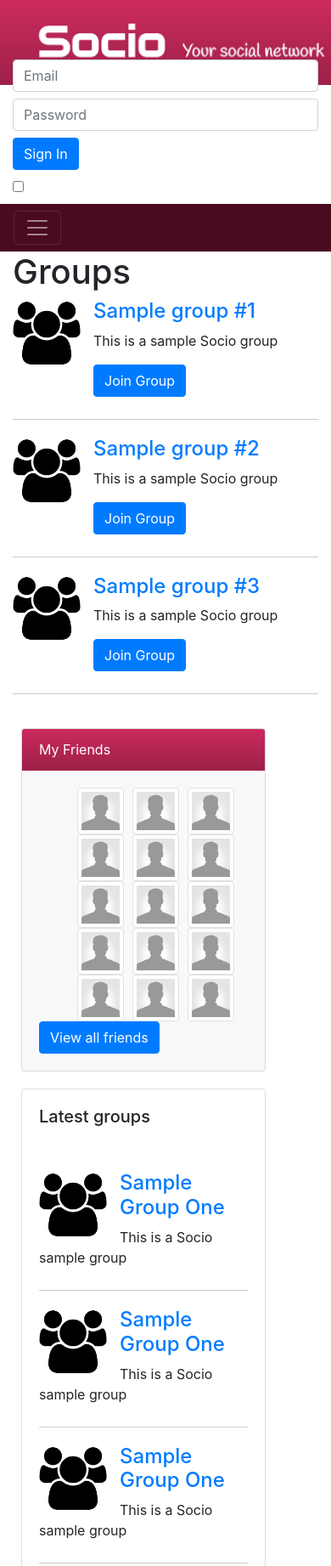
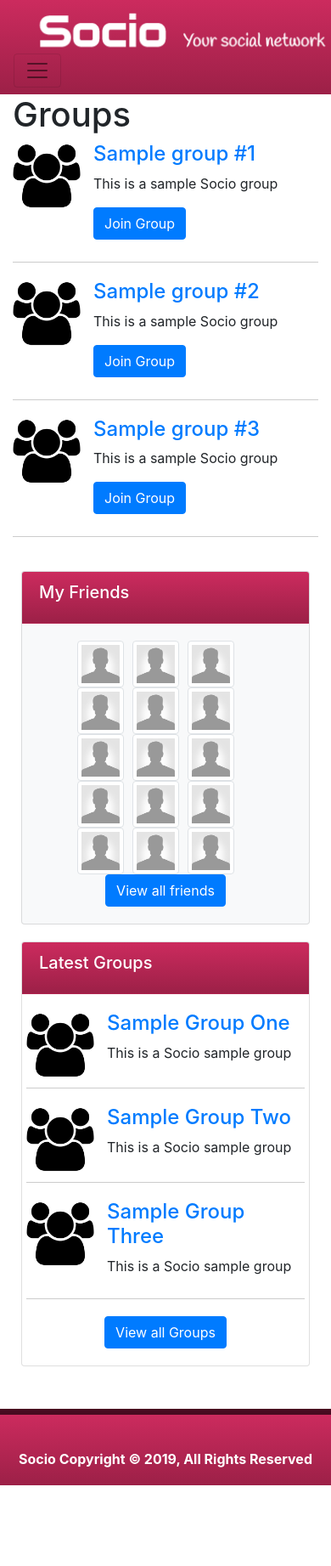
Before and after one commit to Ajas757/Socio, a website: page groups.html in a window 390 px wide. Shown: the top 1843 px of the page at 85% size. After the commit the page ends 1748 px from the top, so only its background shows below. Drawn offline with Linux system fonts and the light colour scheme.

Commit message:
0.1. updating with mobile-first approach

```diff
--- a/groups.html
+++ b/groups.html
@@ -23,60 +23,22 @@
   </head>
 
   <body>
-    <header>
-      <div class="container">
-        <img src="img/logo.png" alt="logo" />
-        <form class="form-inline">
-          <label class="sr-only">Email</label>
-          <input
-            type="text"
-            class="form-control mb-2 mr-sm-2"
-            id="inlineFormInputName2"
-            placeholder="Email"
-          />
-          <label class="sr-only">Password</label>
-          <input
-            type="password"
-            class="form-control mb-2 mr-sm-2"
-            id="inlineFormInputName2"
-            placeholder="Password"
-          />
-          <button type="submit" class="btn btn-primary mb-2">Sign In</button
-          ><br />
-          <div class="form-check mb-2 mr-sm-2">
-            <input
-              class="form-check-input"
-              type="checkbox"
-              id="inlineFormCheck"
-            />
-            <label class="form-check-label" for="inlineFormCheck">
-              Remember me
-            </label>
-          </div>
-        </form>
-      </div>
-    </header>
     <!-- Navigation -->
-    <nav
-      class="navbar navbar-expand-lg navbar-dark"
-      style="background-color: rgb(73,11,32);"
-    >
-      <div class="container">
+    <nav class="navbar navbar-expand-md navbar-light bg-dark sticky-top">
+      <div class="container-fluid">
+        <a href="#" class="navbar-brand"><img src="img/logo.png"/></a>
         <button
           class="navbar-toggler"
           type="button"
           data-toggle="collapse"
           data-target="#navbarResponsive"
-          aria-controls="navbarResponsive"
-          aria-expanded="false"
-          aria-label="Toggle navigation"
         >
           <span class="navbar-toggler-icon"></span>
         </button>
-        <div class="collapse navbar-collapse">
-          <ul class="navbar-nav">
+        <div class="collapse navbar-collapse" id="navbarResponsive">
+          <ul class="navbar-nav ml-auto">
             <li class="nav-item">
-              <a class="nav-link" href="index.html">Home </a>
+              <a class="nav-link" href="index.html">Home</a>
             </li>
             <li class="nav-item">
               <a class="nav-link" href="members.html">Members</a>
@@ -129,8 +91,10 @@
           </div>
           <!-- Col-md-8 ends here -->
           <div class="col-md-4">
-            <div class="card bg-light mb-3 friends" style="max-width: 18rem;">
-              <div class="card-header">My Friends</div>
+            <div class="card bg-light mb-3 friends">
+              <div class="card-header">
+                <h5 class="card-title">My Friends</h5>
+              </div>
               <div class="card-body">
                 <ul>
                   <li>
@@ -210,14 +174,17 @@
                   </li>
                 </ul>
                 <div class="clearfix"></div>
+                <div class="text-center">
                   <a href="#" class="btn btn-primary">View all friends</a>
                 </div>
               </div>
+            </div>
 
-            <div class="card groups" style="width: 18rem;">
-              <div class="card-body">
-                <h5 class="card-title">Latest groups</h5>
+            <div class="card groups">
+              <div class="card-header">
+                <h5 class="card-title">Latest Groups</h5>
               </div>
+              <div class="row">
                 <div class="card-body">
                   <div class="group-item">
                     <img src="img/group.png" class="img-fluid" />
@@ -227,17 +194,20 @@
                   <div class="clearfix"></div>
                   <div class="group-item">
                     <img src="img/group.png" class="img-fluid" />
-                  <h4><a href="#">Sample Group One</a></h4>
+                    <h4><a href="#">Sample Group Two</a></h4>
                     <p>This is a Socio sample group</p>
                   </div>
                   <div class="clearfix"></div>
                   <div class="group-item">
                     <img src="img/group.png" class="img-fluid" />
-                  <h4><a href="#">Sample Group One</a></h4>
+                    <h4><a href="#">Sample Group Three</a></h4>
                     <p>This is a Socio sample group</p>
                   </div>
                   <div class="clearfix"></div>
+                  <div class="text-center">
                     <a href="#" class="btn btn-primary">View all Groups</a>
+                  </div>
+                </div>
               </div>
             </div>
           </div>
--- a/scss/main.scss
+++ b/scss/main.scss
@@ -1,19 +1,11 @@
 $primary-bg: linear-gradient(#cc2b5e 0%, #9c2047 100%);
 $secondary-color: rgb(73, 11, 32);
 
-header {
+nav {
   background-image: $primary-bg;
   color: #fff;
   min-height: 100px;
   padding-top: 25px;
-
-  form {
-    float: right;
-  }
-
-  .logo {
-    float: left;
-  }
 }
 
 .card {
@@ -152,7 +144,7 @@ header {
     list-style: none;
     float: left;
     margin: 5px;
-    width: 23%;
+    width: 23.6%;
   }
 
   img {
@@ -170,11 +162,3 @@ footer {
   margin-top: 30px;
   border-top: 7px solid $secondary-color;
 }
-
-@media (min-width: 991px) {
-  .members {
-    p {
-      padding-top: 40px;
-    }
-  }
-}
```
Also changed, not shown: index.html (+13 -51 lines), members.html (+21 -51 lines), photos.html (+24 -52 lines), profile.html (+21 -51 lines), css/main.css. Lines whose indentation alone changed are shown as unchanged.
